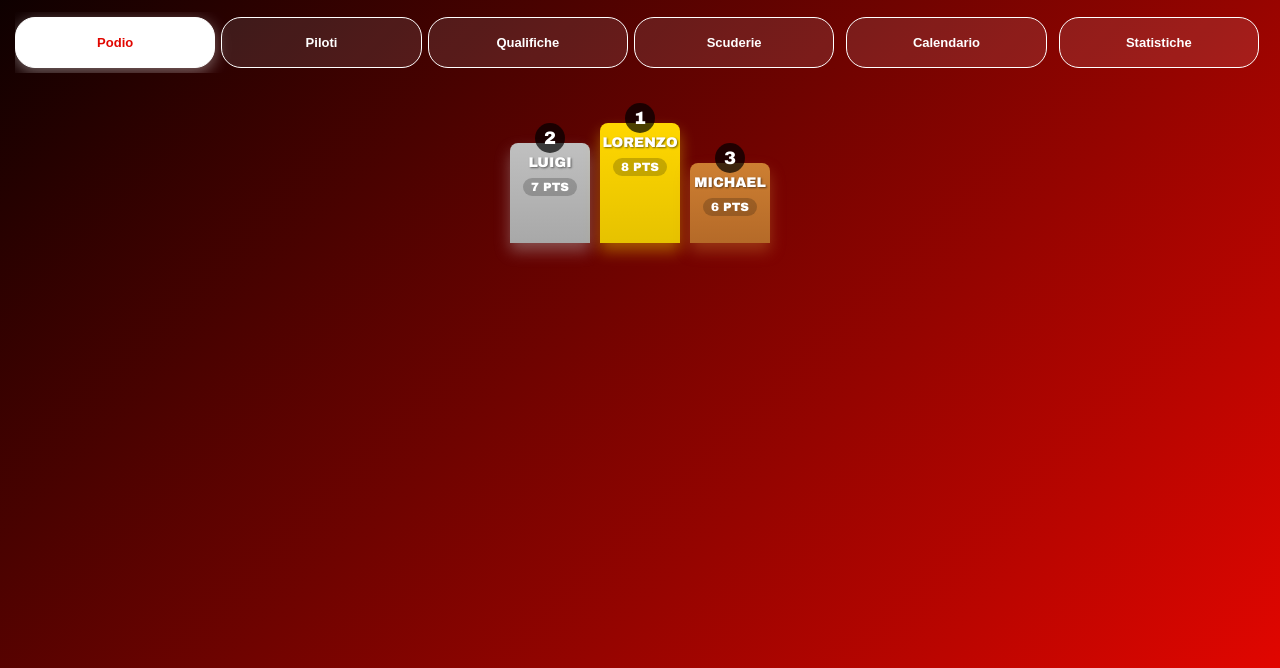
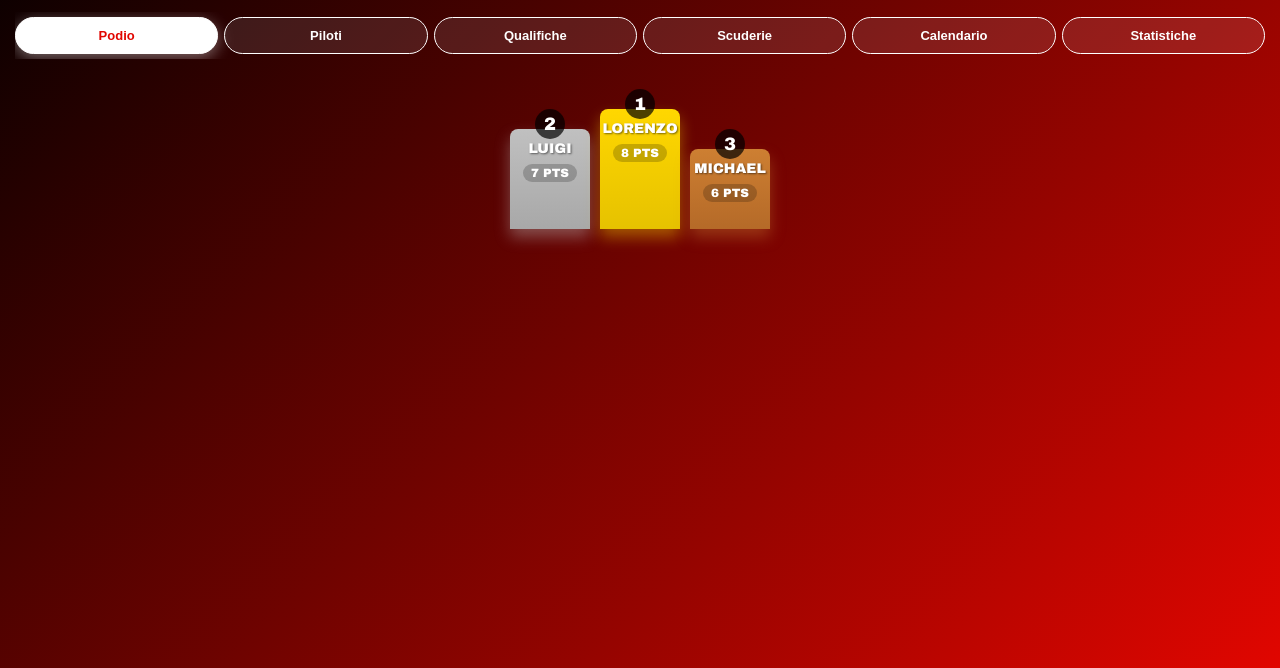
Before and after one commit to RaZcKo-HUB/gay-kart, a plain HTML site: page index.html in a window 1280 px wide. Shown: the part 132-800 px from the top of the page. Drawn offline with Linux system fonts and the light colour scheme.

Commit message:
Update index.html

```diff
--- a/index.html
+++ b/index.html
@@ -722,9 +722,9 @@
             <button class="btn active" id="btn-podium">Podio</button>
             <button class="btn" id="btn-ranking">Piloti</button>
             <button class="btn" id="btn-qualifying">Qualifiche</button>
-            <button class="btn" id="btn-teams">Scuderie</button> <br> <br>
-    <br>    <button class="btn" id="btn-calendar">Calendario</button><br><br>
-            <button class="btn" id="btn-stats">Statistiche</button><br>
+            <button class="btn" id="btn-teams">Scuderie</button>
+            <button class="btn" id="btn-calendar">Calendario</button>
+            <button class="btn" id="btn-stats">Statistiche</button>
         </div>
 
         <div class="podium">
```
